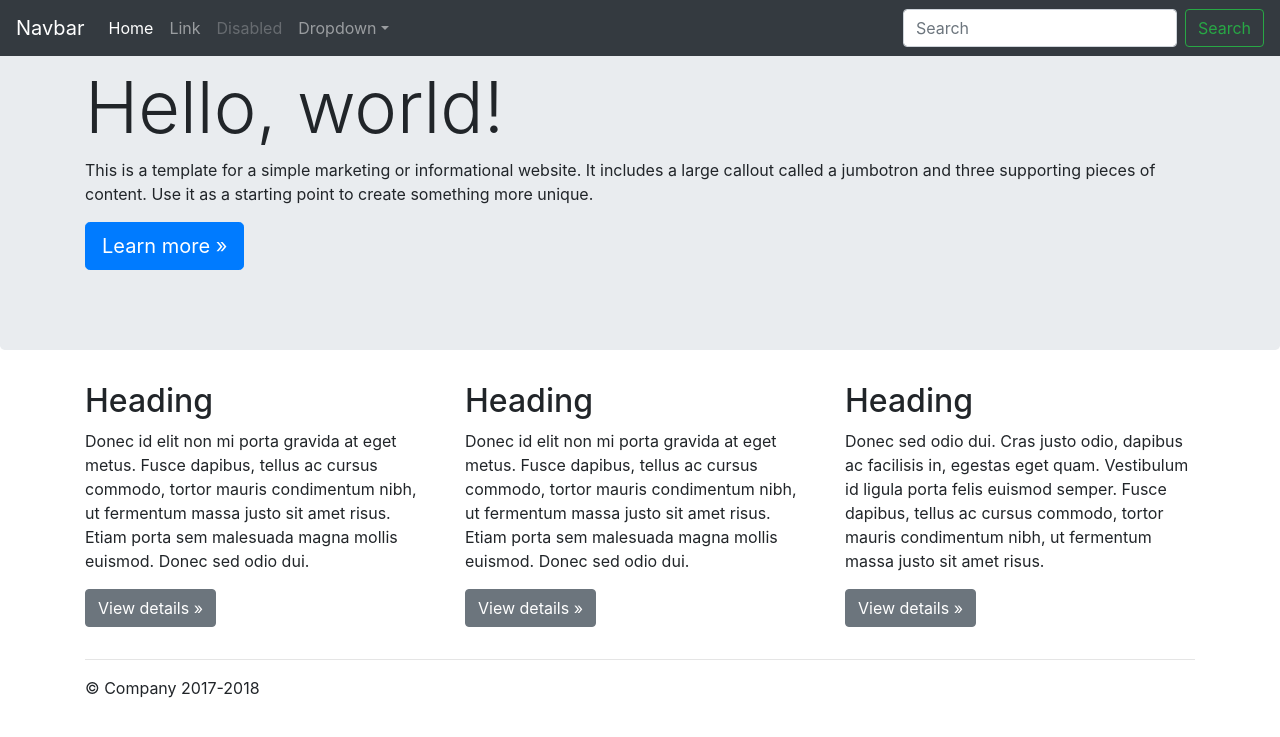
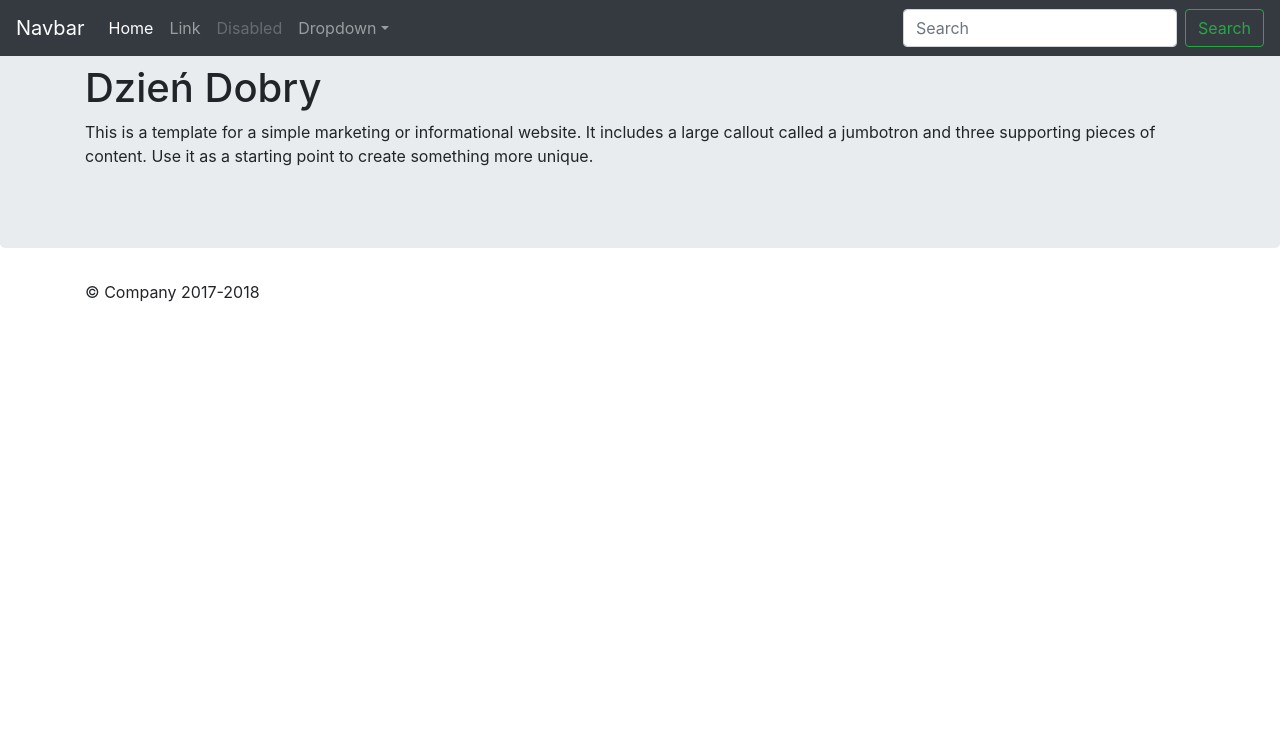
Before and after one commit to golinskis/projektSDA, a Symfony app: template Moja_dzialka/templates/base.html.twig in a window 1280 px wide. Shown: the top 737 px of the page. Run offline with Twig, Linux system fonts and the light colour scheme; the template is opened without the code that fills it, so the values that code supplies are empty; some libraries are stand-ins or nearby versions.

Commit message:
dodanie dziedziczenia oraz bloków to twigów

```diff
--- a/Moja_dzialka/templates/base.html.twig
+++ b/Moja_dzialka/templates/base.html.twig
@@ -1,4 +1,3 @@
-
 <!doctype html>
 <html lang="en">
   <head>
@@ -8,13 +7,14 @@
     <meta name="author" content="">
     <link rel="icon" href="../../../../favicon.ico">
 
-    <title>Jumbotron Template for Bootstrap</title>
+    <title>
+      {% block title %}
+        Test Application
+      {% endblock %}
+    </title>
 
     <!-- Bootstrap core CSS -->
     <link href="{{ asset('bootstrap/css/bootstrap.min.css') }}" rel="stylesheet" />
-
-    <!-- Custom styles for this template -->
-    <link href="jumbotron.css" rel="stylesheet">
   </head>
 
   <body>
@@ -57,35 +57,13 @@
       <!-- Main jumbotron for a primary marketing message or call to action -->
       <div class="jumbotron">
         <div class="container">
-          <h1 class="display-3">Hello, world!</h1>
-          <p>This is a template for a simple marketing or informational website. It includes a large callout called a jumbotron and three supporting pieces of content. Use it as a starting point to create something more unique.</p>
-          <p><a class="btn btn-primary btn-lg" href="#" role="button">Learn more &raquo;</a></p>
+          <h1>{% block header %} Dzień Dobry {% endblock %}</h1>
+          <p>{% block body %}This is a template for a simple marketing or informational website. It includes a large callout called a jumbotron and three supporting pieces of content. Use it as a starting point to create something more unique.{% endblock %}</p>
+
         </div>
       </div>
 
-      <div class="container">
-        <!-- Example row of columns -->
-        <div class="row">
-          <div class="col-md-4">
-            <h2>Heading</h2>
-            <p>Donec id elit non mi porta gravida at eget metus. Fusce dapibus, tellus ac cursus commodo, tortor mauris condimentum nibh, ut fermentum massa justo sit amet risus. Etiam porta sem malesuada magna mollis euismod. Donec sed odio dui. </p>
-            <p><a class="btn btn-secondary" href="#" role="button">View details &raquo;</a></p>
-          </div>
-          <div class="col-md-4">
-            <h2>Heading</h2>
-            <p>Donec id elit non mi porta gravida at eget metus. Fusce dapibus, tellus ac cursus commodo, tortor mauris condimentum nibh, ut fermentum massa justo sit amet risus. Etiam porta sem malesuada magna mollis euismod. Donec sed odio dui. </p>
-            <p><a class="btn btn-secondary" href="#" role="button">View details &raquo;</a></p>
-          </div>
-          <div class="col-md-4">
-            <h2>Heading</h2>
-            <p>Donec sed odio dui. Cras justo odio, dapibus ac facilisis in, egestas eget quam. Vestibulum id ligula porta felis euismod semper. Fusce dapibus, tellus ac cursus commodo, tortor mauris condimentum nibh, ut fermentum massa justo sit amet risus.</p>
-            <p><a class="btn btn-secondary" href="#" role="button">View details &raquo;</a></p>
-          </div>
-        </div>
 
-        <hr>
-
-      </div> <!-- /container -->
 
     </main>
 
```
Also changed, not shown: Moja_dzialka/templates/login/login.html.twig (+19 -0 lines).
